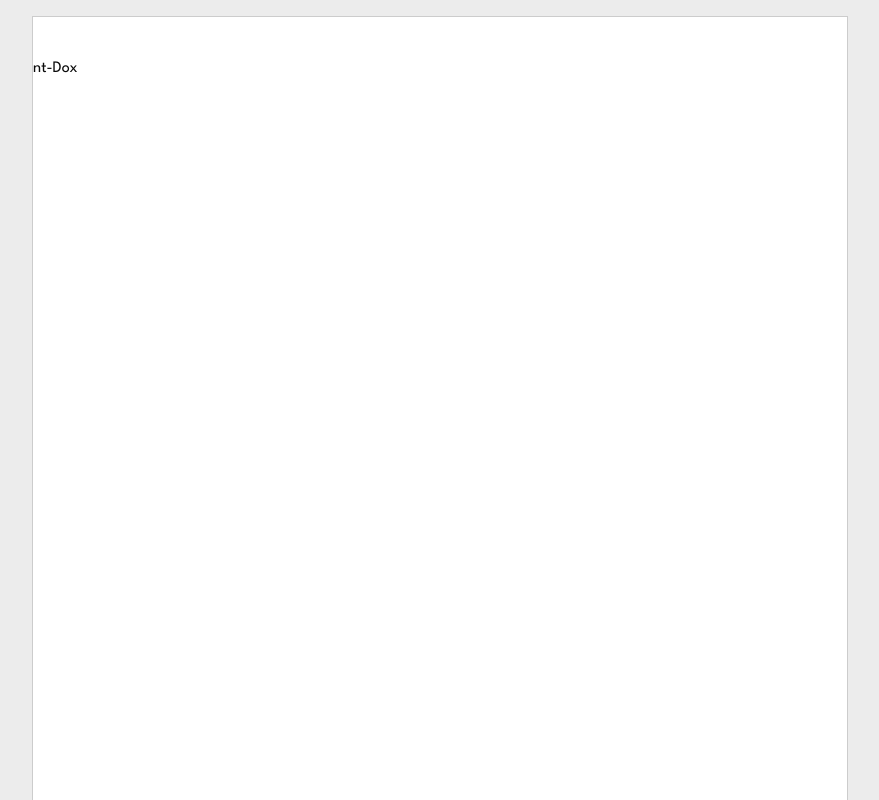
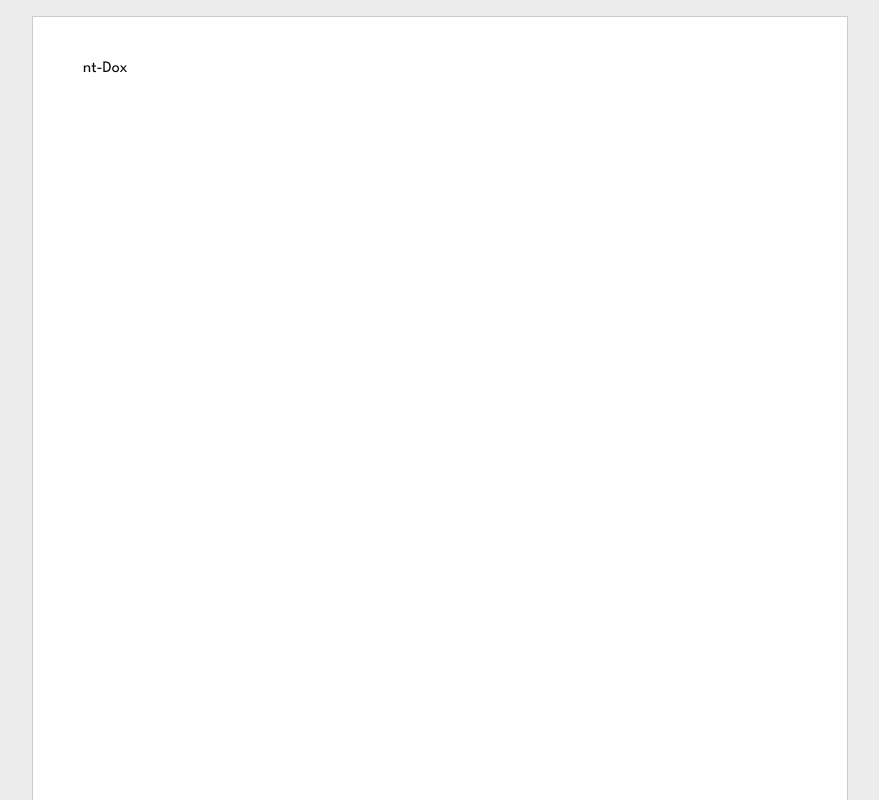
Before and after one commit to Nimira43/nt-Dox, a Next.js app: page /documents/123 in a window 1280 px wide. Shown: the top 800 px of the page, without its empty margins (200-1079 px from the left). Built offline with nearby package versions, Linux system fonts and the light colour scheme; a web font is replaced by a local one.

Commit message:
Added some padding to the inside of the Editor.

```diff
--- a/src/app/documents/[documentId]/editor.tsx
+++ b/src/app/documents/[documentId]/editor.tsx
@@ -7,6 +7,7 @@ export const Editor = () => {
   const editor = useEditor({
     editorProps: {
       attributes: {
+        style: 'padding-left: 50px; padding-right: 56px;',
         class: 'focus:outline-none print:border-0 bg-[#fff] border border-[#ccc] flex flex-col min-h-[1054px] w-[816px] pt-10 pr-14 pb-10 cursor-text'
       },
     },
```
